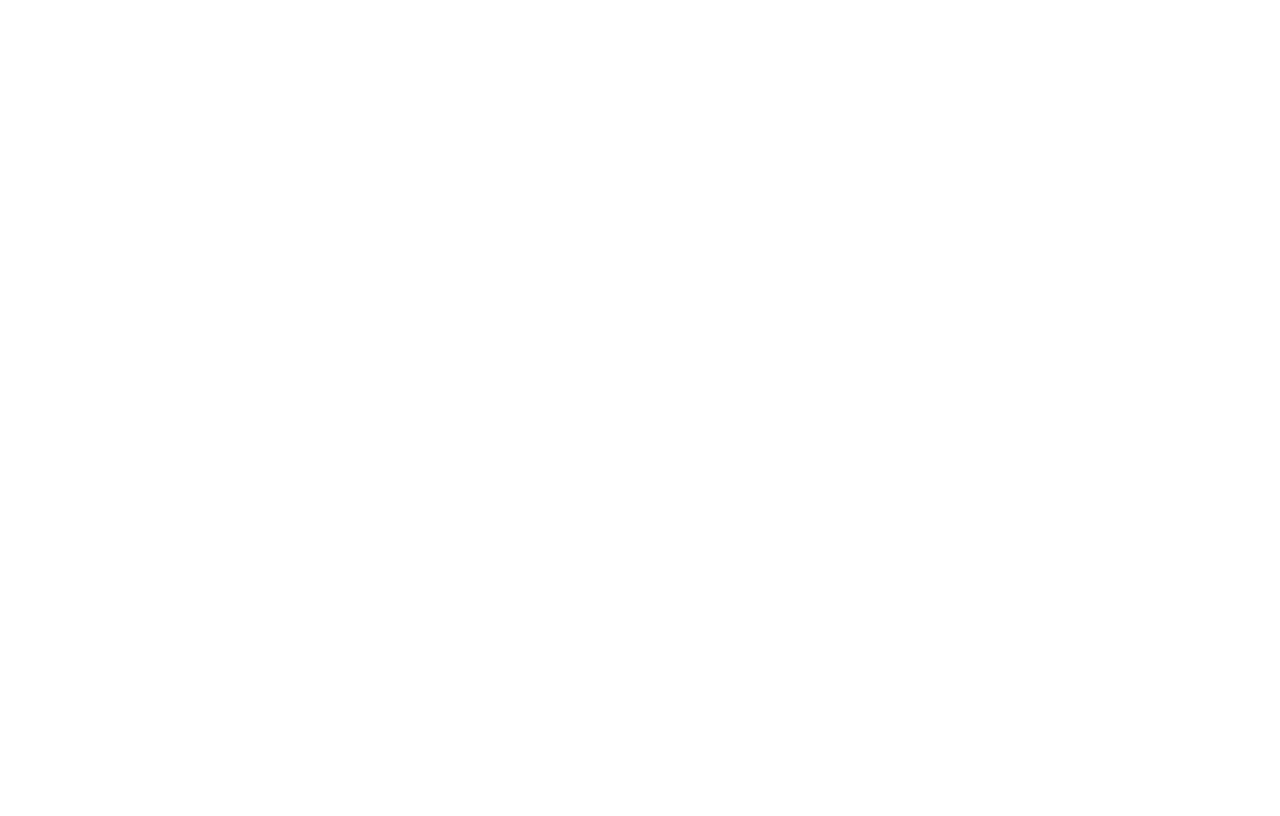
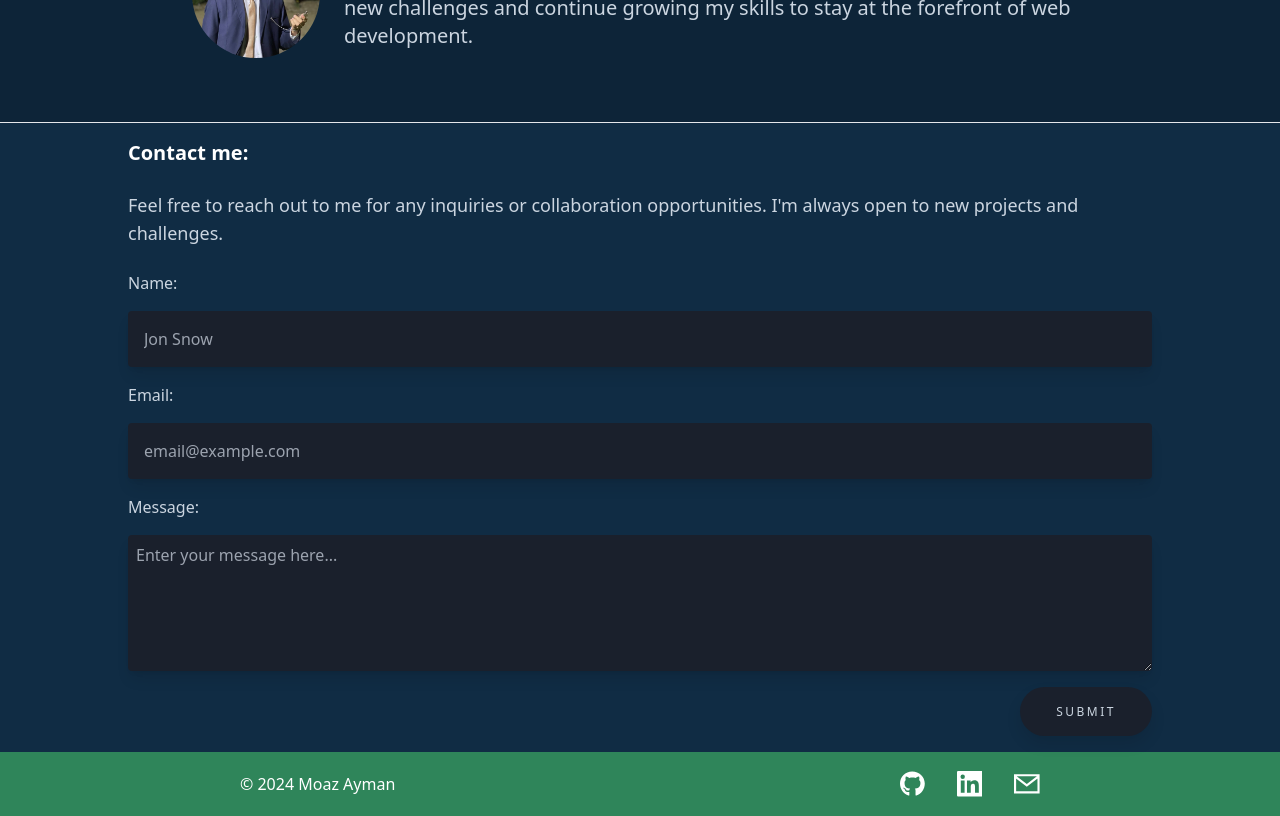
Before and after one commit to GoatMoaz/GoatMoaz.github.io, a Nuxt app: page / in a window 1280 px wide. Shown: the part 1920-2736 px from the top of the page. Before the commit the page ends 1745 px from the top, so only its background shows below. Built offline with nearby package versions, Linux system fonts and the light colour scheme.

Commit message:
Finish the remaining sections and Add dark mode support

```diff
--- /dev/null
+++ b/components/About.vue
@@ -0,0 +1,38 @@
+<template>
+  <div class="border-b">
+    <h2
+      class="text-center text-4xl font-bold mb-4"
+      :class="{ 'text-white ': dark, 'text-black': !dark }"
+    >
+      Get to know me
+    </h2>
+    <div class="flex w-full justify-center mb-16">
+      <div class="flex justify-between items-center max-w-4xl">
+        <div>
+          <img
+            src="/me.jpg"
+            alt="Avatar of Moaz Ayman"
+            class="rounded-full w-32 h-32 object-cover"
+          />
+        </div>
+        <div
+          class="flex-1 text-xl ml-6"
+          :class="{ 'text-[#cbd5e0] ': dark, 'text-slate-950': !dark }"
+        >
+          My commitment to learning and applying modern web technologies
+          positions me as a promising developer in the tech industry. I'm always
+          eager to take on new challenges and continue growing my skills to stay
+          at the forefront of web development.
+        </div>
+      </div>
+    </div>
+  </div>
+</template>
+
+<script setup>
+const { $dark } = useNuxtApp();
+const dark = ref($dark);
+</script>
+
+<style scoped>
+</style>
--- /dev/null
+++ b/components/Contact.vue
@@ -0,0 +1,112 @@
+<template>
+  <div class="pt-4 mx-auto max-w-5xl">
+    <h2
+      class="font-bold mb-6 text-xl"
+      :class="{ 'text-white ': dark, 'text-black': !dark }"
+    >
+      Contact me:
+    </h2>
+    <h3
+      class="mb-6 text-lg"
+      :class="{ 'text-[#cbd5e0] ': dark, 'text-slate-950': !dark }"
+    >
+      Feel free to reach out to me for any inquiries or collaboration
+      opportunities. I'm always open to new projects and challenges.
+    </h3>
+
+    <form class="flex flex-col gap-4">
+      <label
+        for="name"
+        class="text-base"
+        :class="{ 'text-[#cbd5e0] ': dark, 'text-slate-950': !dark }"
+        >Name:</label
+      >
+      <input
+        type="text"
+        placeholder="Jon Snow"
+        class="p-4 rounded shadow-lg outline-none"
+        :class="{
+          'text-[#cbd5e0] bg-[#1A202C]': dark,
+          'text-slate-950 bg-white': !dark,
+        }"
+        required
+      />
+
+      <label
+        for="email"
+        class="text-base"
+        :class="{ 'text-[#cbd5e0] ': dark, 'text-slate-950': !dark }"
+        >Email:</label
+      >
+      <input
+        type="text"
+        placeholder="email@example.com"
+        class="p-4 rounded shadow-lg outline-none"
+        :class="{
+          'text-[#cbd5e0] bg-[#1A202C]': dark,
+          'text-slate-950 bg-white': !dark,
+        }"
+        required
+      />
+
+      <label
+        for="message"
+        class="text-base"
+        :class="{ 'text-[#cbd5e0] ': dark, 'text-slate-950': !dark }"
+        >Message:</label
+      >
+      <textarea
+        placeholder="Enter your message here..."
+        class="p-2 rounded block focus:border-green-700 shadow-lg outline-none"
+        :class="{
+          'text-[#cbd5e0] bg-[#1A202C]': dark,
+          'text-slate-950 bg-white': !dark,
+        }"
+        rows="5"
+      ></textarea>
+
+      <div class="flex justify-end items-center mb-4">
+        <button
+          :class="{
+            'text-[#cbd5e0] bg-[#1A202C]': dark,
+            'text-slate-950 bg-white': !dark,
+          }"
+        >
+          Submit
+        </button>
+      </div>
+    </form>
+  </div>
+</template>
+
+<script setup>
+const { $dark } = useNuxtApp();
+const dark = ref($dark);
+</script>
+
+<style scoped>
+button {
+  padding: 1.3em 3em;
+  font-size: 12px;
+  text-transform: uppercase;
+  letter-spacing: 2.5px;
+  font-weight: 500;
+  border: none;
+  border-radius: 45px;
+  box-shadow: 0px 8px 15px rgba(0, 0, 0, 0.1);
+  transition: all 0.3s ease 0s;
+  cursor: pointer;
+  outline: none;
+}
+
+button:hover {
+  background-color: #23c483;
+  box-shadow: 0px 15px 20px rgba(46, 229, 157, 0.4);
+  color: #fff;
+  transform: translateY(-7px);
+}
+
+button:active {
+  transform: translateY(-1px);
+}
+</style>
--- a/components/Content.vue
+++ b/components/Content.vue
@@ -2,15 +2,20 @@
   <div>
     <div class="flex-col flex items-center justify-center mx-80">
       <div class="flex items-center justify-center gap-7">
-        <h1 class="text-4xl text-center text-white font-bold">
+        <h1
+          class="text-4xl text-center font-bold"
+          :class="{ 'text-white ': dark, 'text-black': !dark }"
+        >
           Hello, I'm <span class="text-[#00C48D]">Moaz Ayman</span>
         </h1>
         <img
           src="https://nuxt-portfolio-starter.netlify.app/_nuxt/img/developer.721e2ae.svg"
-          alt=""
         />
       </div>
-      <p class="text-center text-[#cbd5e0] text-lg my-4">
+      <p
+        class="text-center text-lg my-4"
+        :class="{ 'text-[#cbd5e0] ': dark, 'text-slate-950': !dark }"
+      >
         I'm a passionate computer science student from Egypt dedicated to
         mastering full stack development. With a focus on
         <span class="text-[#00C48D]">Node.js</span> for backend development,
@@ -36,6 +41,8 @@
 </template>
 
 <script setup>
+const { $dark } = useNuxtApp();
+const dark = ref($dark);
 </script>
 
 <style scoped>
--- /dev/null
+++ b/components/Footer.vue
@@ -0,0 +1,36 @@
+<template>
+  <div>
+    <footer class="flex justify-between items-center h-16 mx-60 text-white">
+      <p>&copy; 2024 Moaz Ayman</p>
+      <div class="flex  gap-8">
+        <a
+          href="https://github.com/GoatMoaz"
+          target="_blank"
+          rel="noopener noreferrer"
+        >
+          <IconsGithub />
+        </a>
+        <a
+          href="https://www.linkedin.com/in/goat-moaz/"
+          target="_blank"
+          rel="noopener noreferrer"
+        >
+          <IconsLinkedin />
+        </a>
+        <a
+          href="mailto:ma5746@fayoum.edu.eg"
+          target="_blank"
+          rel="noopener noreferrer"
+        >
+          <IconsMail />
+        </a>
+      </div>
+    </footer>
+  </div>
+</template>
+
+<script setup>
+</script>
+
+<style scoped>
+</style>
--- /dev/null
+++ b/components/Icons/Linkedin.vue
@@ -0,0 +1,7 @@
+<template>
+    <svg xmlns="http://www.w3.org/2000/svg" width="1.6em" height="1.6em" viewBox="0 0 24 24">
+        <path fill="currentColor" fillRule="evenodd"
+            d="M20.452 20.45h-3.56v-5.57c0-1.328-.022-3.036-1.85-3.036c-1.851 0-2.134 1.447-2.134 2.942v5.664H9.352V8.997h3.413v1.566h.049c.475-.9 1.636-1.85 3.367-1.85c3.605 0 4.27 2.371 4.27 5.456zM5.339 7.433a2.063 2.063 0 1 1 0-4.13a2.065 2.065 0 0 1 0 4.13M7.12 20.45H3.558V8.997H7.12zM23 0H1a1 1 0 0 0-1 1v22a1 1 0 0 0 1 1h22a1 1 0 0 0 1-1V1a1 1 0 0 0-1-1">
+        </path>
+    </svg>
+</template>
--- /dev/null
+++ b/components/Icons/Mail.vue
@@ -0,0 +1,16 @@
+
+<template>
+  <svg
+    xmlns="http://www.w3.org/2000/svg"
+    width="1.6em"
+    height="1.6em"
+    viewBox="0 0 24 24"
+  >
+    <path
+      fill="none"
+      stroke="currentColor"
+      stroke-width="2"
+      d="M1 4h22v16H1zm0 1l11 8.5L23 5"
+    ></path>
+  </svg>
+</template>
--- a/components/Icons/Moon.vue
+++ b/components/Icons/Moon.vue
@@ -1,7 +1,7 @@
 <template>
   <div>
     <svg
-      class="w-6 h-6 text-gray-800 dark:text-white"
+      class="w-6 h-6"
       aria-hidden="true"
       xmlns="http://www.w3.org/2000/svg"
       width="24"
@@ -10,7 +10,7 @@
       viewBox="0 0 24 24"
     >
       <path
-        stroke="currentColor"
+        stroke="black"
         stroke-linecap="round"
         stroke-linejoin="round"
         stroke-width="2"
@@ -19,3 +19,9 @@
     </svg>
   </div>
 </template>
+
+<style scoped>
+svg {
+  cursor: pointer;
+}
+</style>
--- a/components/Icons/Sun.vue
+++ b/components/Icons/Sun.vue
@@ -1,7 +1,7 @@
 <template>
   <div>
     <svg
-      class="w-6 h-6 text-gray-800 dark:text-white"
+      class="w-6 h-6"
       aria-hidden="true"
       xmlns="http://www.w3.org/2000/svg"
       width="24"
@@ -10,7 +10,7 @@
       viewBox="0 0 24 24"
     >
       <path
-        stroke="currentColor"
+        stroke="#cbd5e0"
         stroke-linecap="round"
         stroke-linejoin="round"
         stroke-width="2"
@@ -19,3 +19,9 @@
     </svg>
   </div>
 </template>
+
+<style scoped>
+svg {
+  cursor: pointer;
+}
+</style>
--- a/components/Nav.vue
+++ b/components/Nav.vue
@@ -1,18 +1,32 @@
 <template>
-  <nav
-    class="flex justify-between items-center mx-auto textl py-8 px-4 container"
-  >
+  <nav class="flex justify-between items-center mx-auto py-8 px-4 container">
     <NuxtLink class="text-white font font-bold" href="/">
-      <img
-        src="https://nuxt-portfolio-starter.netlify.app/_nuxt/img/nuxt-logo-white.d377779.svg"
-        alt="NuxtJs"
-        class="w-32"
-      />
+      <div v-if="dark">
+        <img
+          src="https://nuxt-portfolio-starter.netlify.app/_nuxt/img/nuxt-logo-white.d377779.svg"
+          alt="NuxtJs"
+          class="w-32"
+        />
+      </div>
+      <div v-else>
+        <img
+          src="https://nuxt-portfolio-starter.netlify.app/_nuxt/img/nuxt-logo.c15b3bc.svg"
+          alt="NuxtJs"
+          class="w-32"
+        />
+      </div>
     </NuxtLink>
     <ul class="flex items-center space-x-4">
+      <div v-if="!dark" @click="toggleDark">
+        <IconsMoon />
+      </div>
+      <div v-else @click="toggleDark">
+        <IconsSun />
+      </div>
       <NuxtLink href="/#projects">
         <li
-          class="text-[#cbd5e0] hover:text-[#00C48D] font-semibold uppercase text-lg cursor-pointer"
+          class="hover:text-[#00C48D] font-semibold uppercase text-lg cursor-pointer"
+          :class="{'text-[#cbd5e0]': dark, 'text-black' : !dark}"
         >
           Projects
         </li>
@@ -20,6 +34,7 @@
       <NuxtLink href="/#about">
         <li
           class="text-[#cbd5e0] hover:text-[#00C48D] font-semibold uppercase text-lg cursor-pointer"
+          :class="{'text-[#cbd5e0]': dark, 'text-black' : !dark}"
         >
           About
         </li>
@@ -27,6 +42,7 @@
       <NuxtLink href="/#contact">
         <li
           class="text-[#cbd5e0] hover:text-[#00C48D] font-semibold uppercase text-lg cursor-pointer"
+          :class="{'text-[#cbd5e0]': dark, 'text-black' : !dark}"
         >
           Contact
         </li>
@@ -36,4 +52,7 @@
 </template>
 
 <script setup>
+const {$dark , $toggleDark} = useNuxtApp();
+const dark = ref($dark);
+const toggleDark = $toggleDark;
 </script>
--- a/components/Projects.vue
+++ b/components/Projects.vue
@@ -1,6 +1,9 @@
 <template>
   <div>
-    <h2 class="text-white text-center text-4xl font-bold mb-4">
+    <h2
+      class="text-center text-4xl font-bold mb-4"
+      :class="{ 'text-white ': dark, 'text-black': !dark }"
+    >
       My Personal Projects
     </h2>
     <div class="inline-grid grid-cols-2 gap-4 place-items-center w-full">
@@ -11,11 +14,14 @@
       <ProjectCard :project="landingPage" />
       <ProjectCard :project="reactionTimer" />
     </div>
+    <div class="border-b my-4 pb-4 w-4/6 mx-auto"></div>
   </div>
 </template>
 
 <script setup>
-// create a class to store the data of the project card
+const { $dark } = useNuxtApp();
+const dark = ref($dark);
+
 class Project {
   constructor(
     title,
@@ -47,7 +53,7 @@
 );
 
 const nuxtDojo = new Project(
-  "Nuxt Dojo",
+  "Nuxt Dojo Merch",
   "Nuxt-Dojo is a modern e-commerce website built with Nuxt 3 and Tailwind CSS. It offers a streamlined shopping experience for users and provides an easy-to-use interface for managing products and orders.",
   "/nuxt-dojo.png",
   "Nuxt 3 - JS - TailwindCSS - Apis - CSS - HTML",
@@ -96,6 +102,3 @@
   false
 );
 </script>
-
-<style  scoped>
-</style>
--- a/pages/index.vue
+++ b/pages/index.vue
@@ -1,15 +1,33 @@
 <template>
-  <div class="h-full bg-[#0D2438]">
+  <div
+    class="h-full"
+    :class="{
+      'bg-white': !dark,
+      'bg-[#0D2438]': dark,
+    }"
+  >
     <Nav />
     <Content />
     <Projects id="projects" />
+    <About id="about" />
+    <div
+      :class="{
+        'bg-slate-100': !dark,
+        'bg-[#102C44]': dark,
+      }"
+    >
+      <Contact id="contact" />
+    </div>
+    <div class="bg-[#2F855A]">
+      <Footer />
+    </div>
   </div>
 </template>
 
 <script setup>
-
+const { $dark } = useNuxtApp();
+const dark = ref($dark);
 </script>
 
 <style scoped>
-
 </style>
--- /dev/null
+++ b/plugins/darkMode.js
@@ -0,0 +1,10 @@
+export default defineNuxtPlugin( app  => {
+  const dark = ref(true);
+
+  const toggleDark = () => {
+    dark.value = !dark.value;
+  };
+
+  app.provide('dark', dark);
+  app.provide('toggleDark', toggleDark);
+});
```
Also changed, not shown: public/me.jpg (added).
